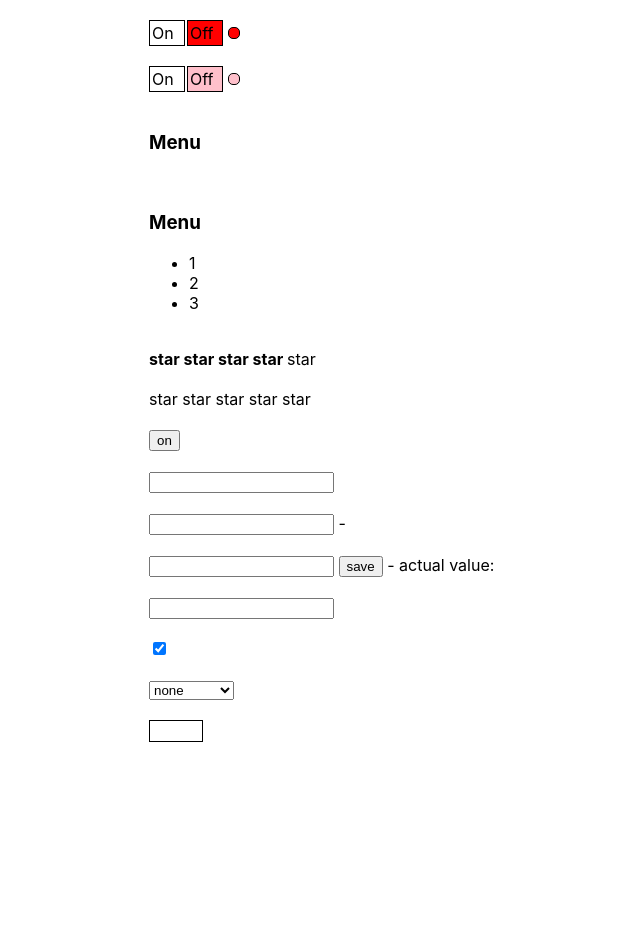
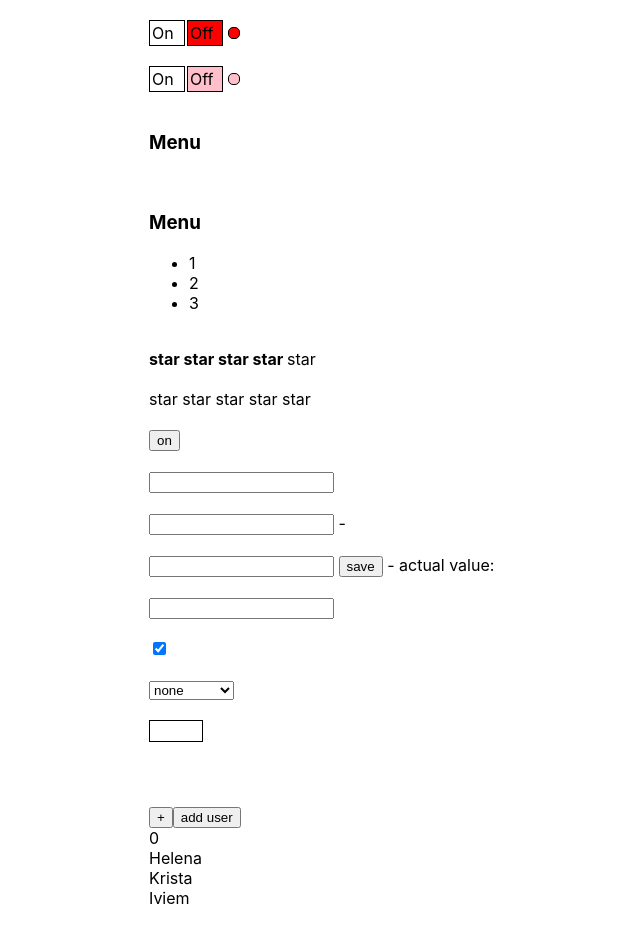
Before and after one commit to AnnaMintel/React-TypeScript_Training_Part2, a React (Create React App) app: page / in a window 1280 px wide. Shown: the whole page, without its empty margins (191-831 px from the left). Before the commit the page ends 800 px from the top, so only its background shows below. Built offline with nearby package versions, Linux system fonts and the light colour scheme.

Commit message:
feat: worked with react memo

```diff
--- a/src/App.tsx
+++ b/src/App.tsx
@@ -10,6 +10,7 @@
 import { Switcher } from "./components/switcher/switch";
 import { ControlledCheckbox, ControlledInput, ControlledSelect, TrackValueOfUncontrolledInput, TrackValueOfUncontrolledInputByButtonPress, UncontrolledInput } from "./components/input/input";
 import { Select } from "./components/Select/Select";
+import { Example1 } from "./components/React.memo/ReactMemo";
 
 const App = () => {
 
@@ -71,6 +72,10 @@
           {value: 2, title: "Mi"},
           {value: 3, title: "Msk"}]}
           setValue={setValue}/>
+      <br/>
+      <br/>
+      <br/>
+      <Example1 />
     </div>
   );
 };
--- /dev/null
+++ b/src/components/React.memo/ReactMemo.tsx
@@ -0,0 +1,33 @@
+import React, { useState } from "react";
+
+const NewMessagerCounter = (props: { count: number }) => {
+    return <div>{props.count}</div>
+}
+
+const UsersSecret = (props: { users: Array<string> }) => {
+    return <div>{
+        props.users.map((u, i) => <div key={i}>{u}</div>)
+    }
+    </div>
+}
+
+const Users = React.memo(UsersSecret);
+
+
+export const Example1 = () => {
+    const [counter, setCounter] = useState(0);
+    const [users, setUsers] = useState(["Helena" , "Krista", "Iviem"]);
+
+    const addUser = () => {
+        const newUsers = [...users, "Sveta" + new Date().getTime()];
+        setUsers(newUsers);
+    }
+
+    return <>
+    <button onClick={ () => setCounter(counter + 1)}>+</button>
+    <button onClick={addUser}>add user</button>
+
+            <NewMessagerCounter count={counter} />
+            <Users users={users} />
+    </>
+}
```
Also changed, not shown: 1 other file (tests, documents, lock files or other folders).
